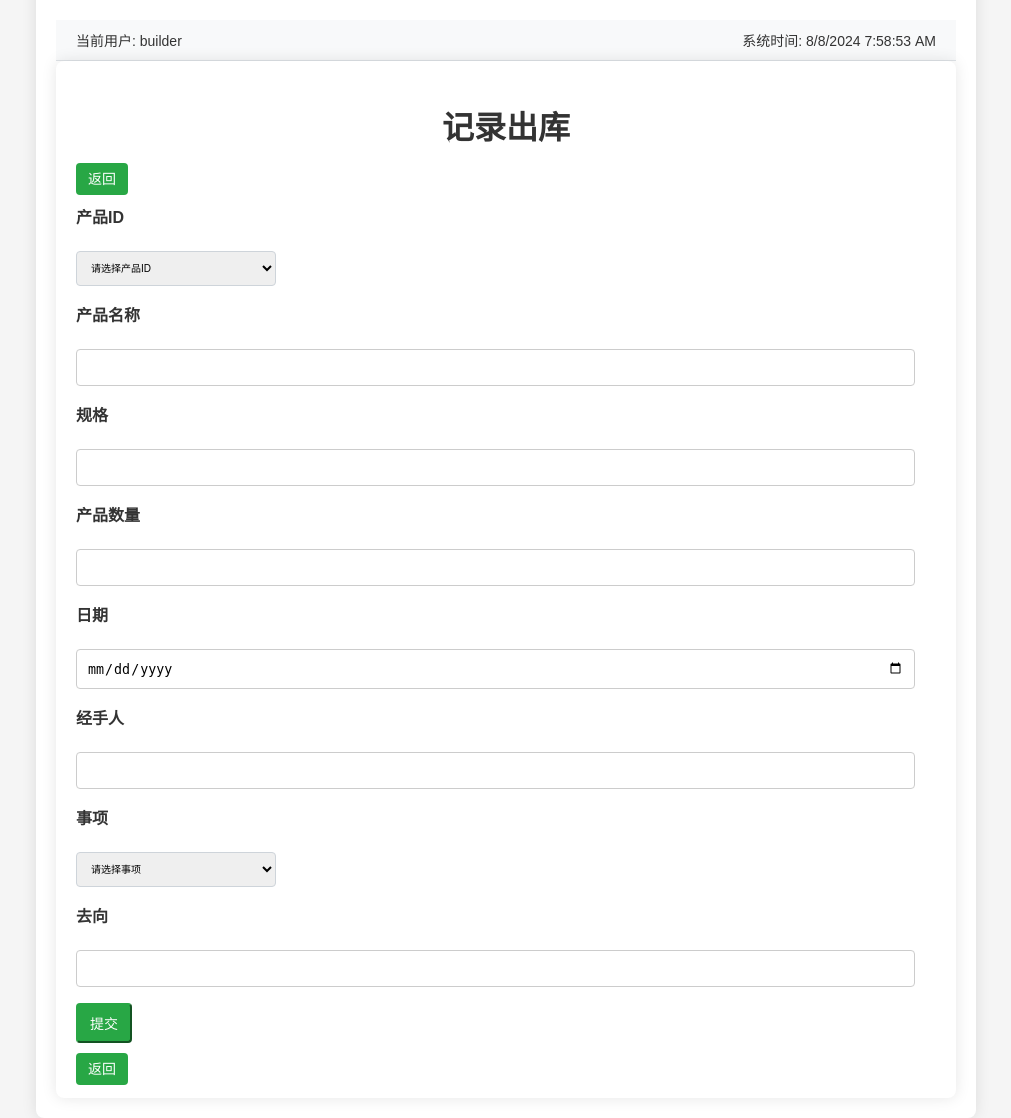
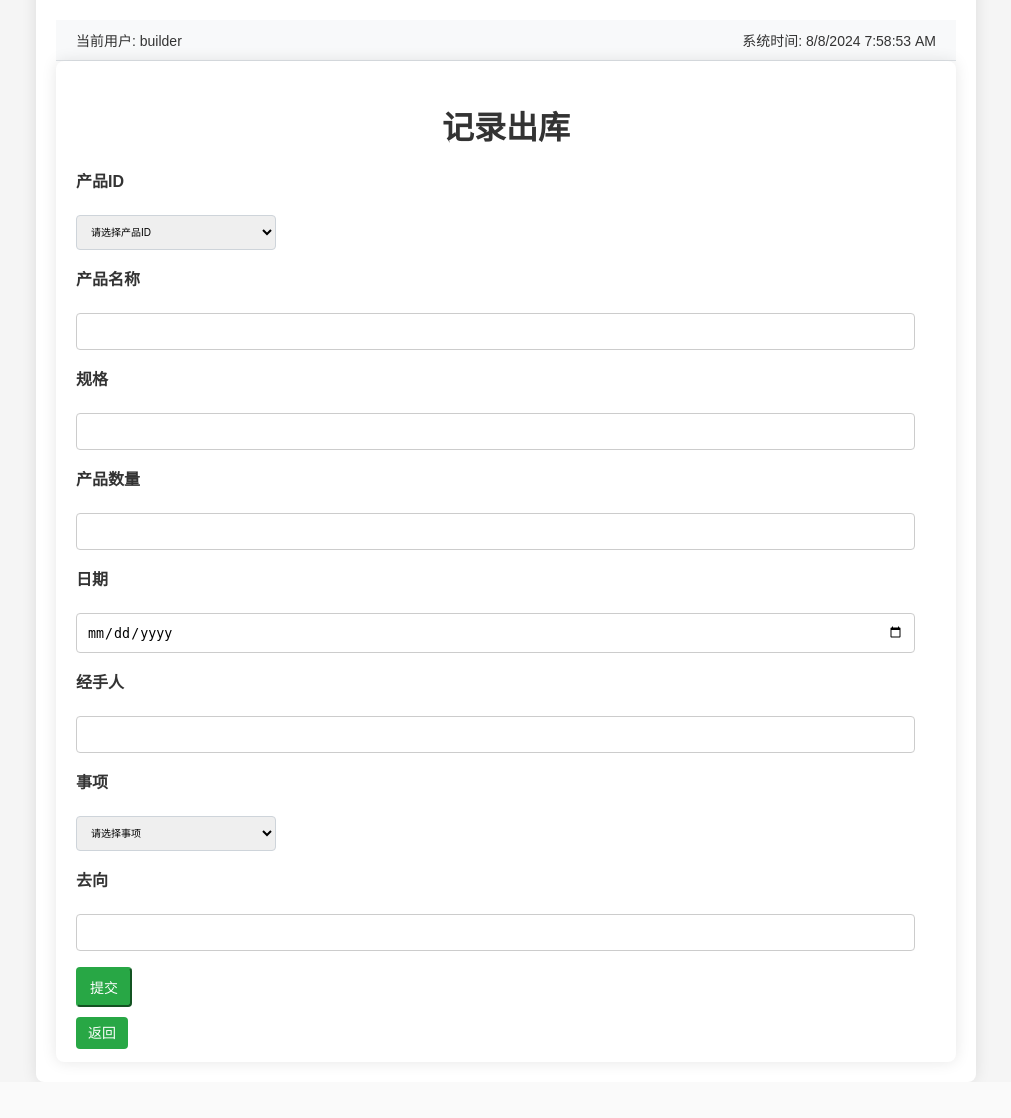
Before and after one commit to Ziyike1/inventory_management_app, a Flask app: page /sale in a window 1280 px wide. Shown: the part 81-1199 px from the top of the page, without its empty margins (134-1145 px from the left). After the commit the page ends 1163 px from the top, so only its background shows below. Run offline with Flask 3, Linux system fonts and the light colour scheme; data that the repository does not hold is empty.

Commit message:
new features and update: 1:delete unnecessary "back" button

```diff
--- a/app/templates/product.html
+++ b/app/templates/product.html
@@ -5,7 +5,6 @@
   <div class="container">
     <h1>期初库存添加</h1>
     <form method="POST" action="">
-      <a class="nav-link btn-custom" href="{{ url_for('index') }}">返回</a>
       <p></p>
       <p>
         <label for="id">产品ID</label><br>
@@ -24,6 +23,7 @@
         <input type="number" id="initial_stock" name="initial_stock" size="32" min="0" required>
       </p>
       <p><button type="submit" class="nav-link btn-custom">提交</button></p>
+      <a class="nav-link btn-custom" href="{{ url_for('index') }}">返回</a>
     </form>
   </div>
 {% endblock %}
--- a/app/templates/purchase.html
+++ b/app/templates/purchase.html
@@ -5,7 +5,6 @@
   <div class="container">
     <h1>记录入库</h1>
     <form method="POST">
-      <a class="nav-link btn-custom" href="{{ url_for('index') }}">返回</a>
       <p></p>
       <p>
         <label for="product_id">产品ID</label><br>
--- a/app/templates/sale.html
+++ b/app/templates/sale.html
@@ -5,7 +5,6 @@
   <div class="container">
     <h1>记录出库</h1>
     <form method="POST">
-      <a class="nav-link btn-custom" href="{{ url_for('index') }}">返回</a>
       <p></p>
       <p>
         <label for="product_id">产品ID</label><br>
```
